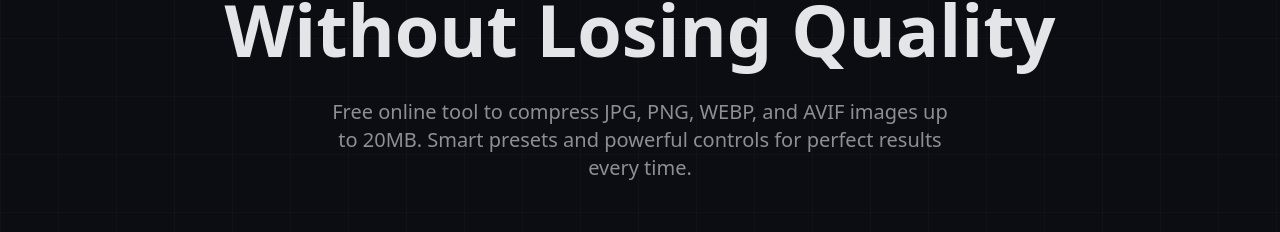
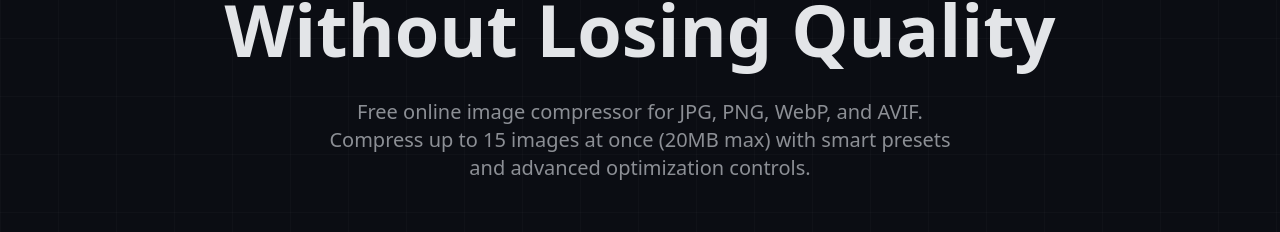
Before and after one commit to avinashh10x/tingy, a Next.js app: page / in a window 1280 px wide. Shown: the part 252-484 px from the top of the page. Built offline with nearby package versions, Linux system fonts and the light colour scheme; no server answers.

Commit message:
added new line in hero

```diff
--- a/components/Hero.tsx
+++ b/components/Hero.tsx
@@ -40,7 +40,7 @@ export const Hero = () => {
             y: "100%",
             duration: 0.9,
           },
-          "-=0.9"
+          "-=0.9",
         )
         .from(
           subtitleRef.current,
@@ -49,7 +49,7 @@ export const Hero = () => {
             y: 20,
             duration: 0.8,
           },
-          "-=0.9"
+          "-=0.9",
         );
     }, sectionRef);
 
@@ -87,8 +87,9 @@ export const Hero = () => {
         ref={subtitleRef}
         className="text-base md:text-lg lg:text-xl text-muted-foreground max-w-2xl mx-auto mb-8 px-4"
       >
-        Free online tool to compress JPG, PNG, WEBP, and AVIF images up to 20MB.
-        Smart presets and powerful controls for perfect results every time.
+        Free online image compressor for JPG, PNG, WebP, and AVIF. <br /> Compress up
+        to 15 images at once (20MB max) with smart presets and advanced
+        optimization controls.
       </p>
     </div>
   );
```
